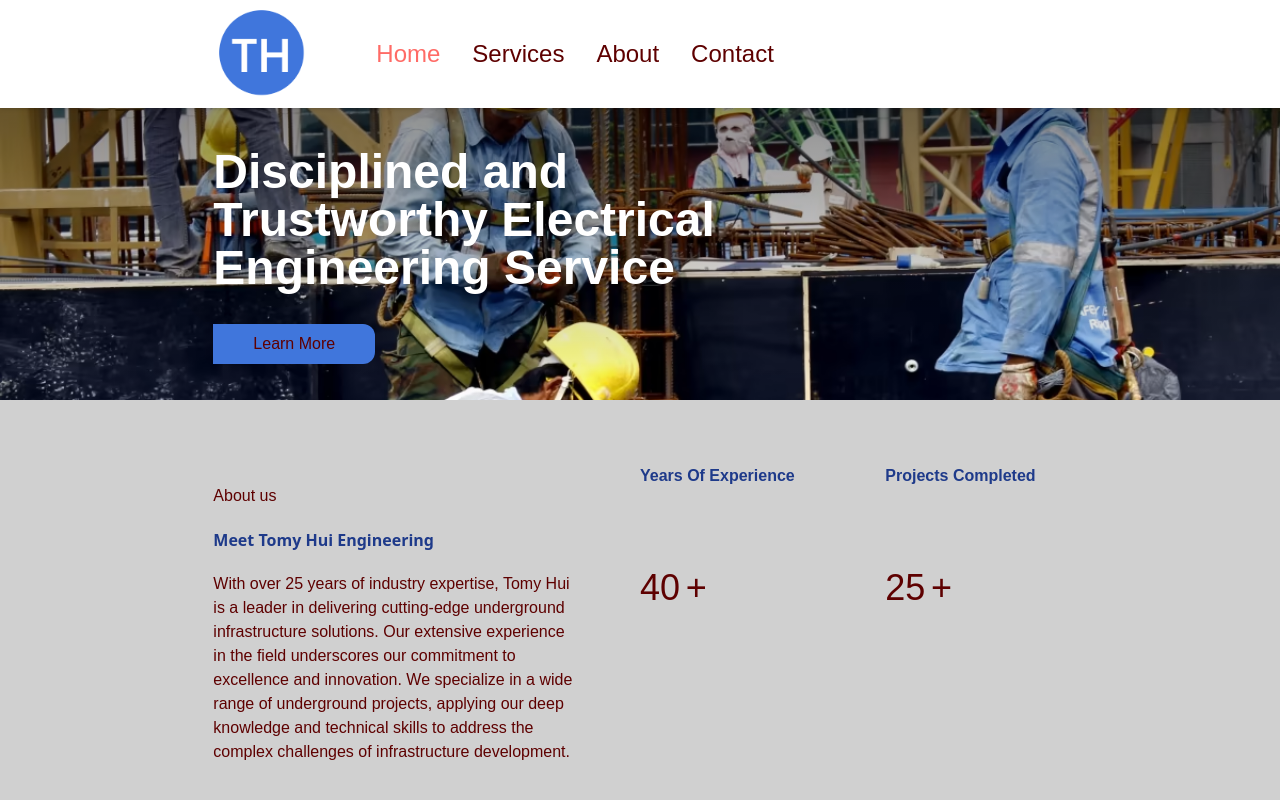
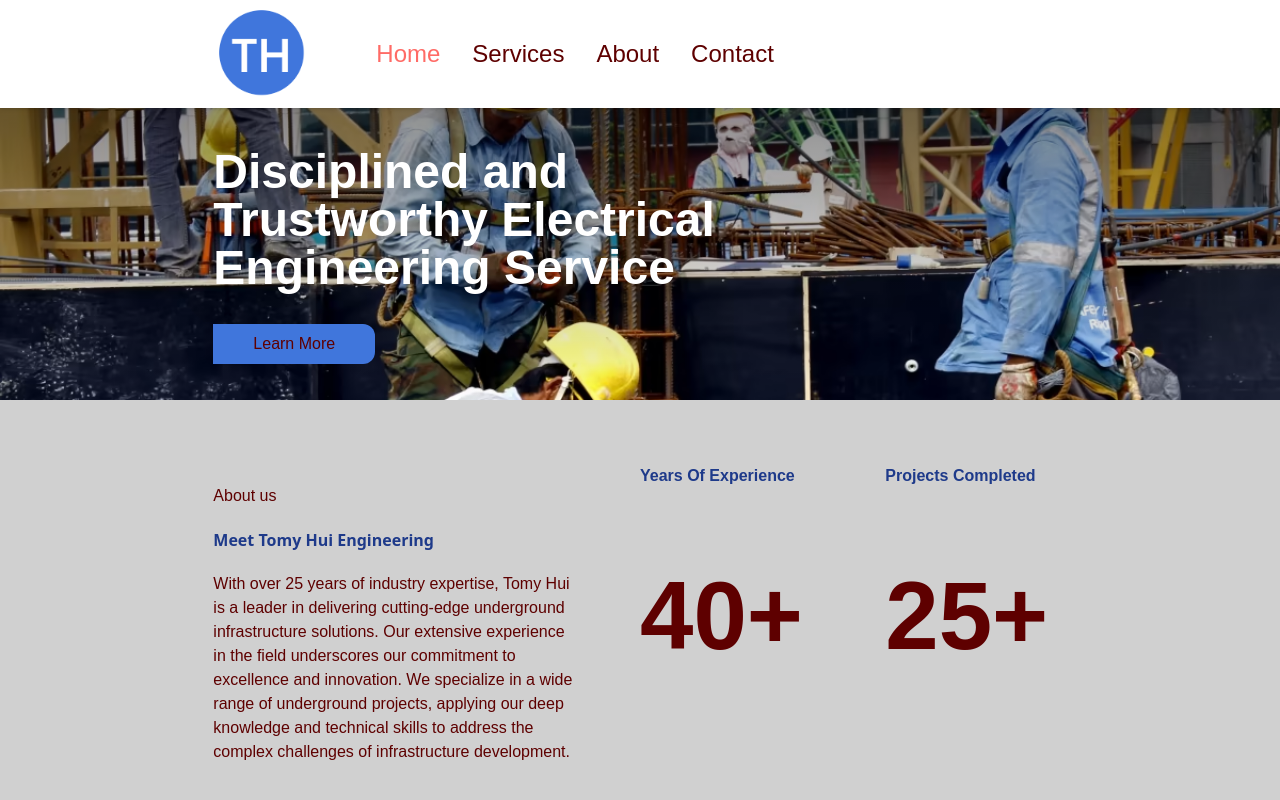
Before and after one commit to Junweeeeei/tomy-hui, a React (Vite) app in the folder portfolio-website/: page /home in a window 1280 px wide. Shown: the top 800 px of the page. Built offline with nearby package versions, Linux system fonts and the light colour scheme; a web font is replaced by a local one.

Commit message:
design changes to counter element

```diff
--- a/portfolio-website/src/shared/Counter.tsx
+++ b/portfolio-website/src/shared/Counter.tsx
@@ -39,7 +39,6 @@ const Counter = ({ targetValue, targetDuration }: Props) => {
             (targetDuration / targetValue) * easedProgress,
             minIntervalTime
           );
-
           setIntervalTime(newIntervalTime); // Update interval time
           return newCount; // Return the incremented count
         } else {
@@ -53,14 +52,14 @@ const Counter = ({ targetValue, targetDuration }: Props) => {
   }, [count, targetValue, intervalTime]); // Add intervalTime to dependencies
 
   return (
-    <div className="items-center flex w-2/5">
+    <div className="items-center flex w-3/5">
       {count > 10 ? (
         <>
-          <p className="w-full text-center mx-auto text-4xl">{count}</p>
-          <p className="w-full text-center mx-auto text-4xl">+</p>
+          <p className="flex-grow text-center mx-auto text-8xl font-extrabold">{count}</p>
+          <p className="flex-grow text-center mx-auto text-8xl font-extrabold">+</p>
         </>
       ) : (
-        <p className="w-full text-center mx-auto text-4xl">{count}</p>
+        <p className="w-full text-center mx-auto text-8xl font-extrabold">{count}</p>
       )}
     </div>
   );
```
